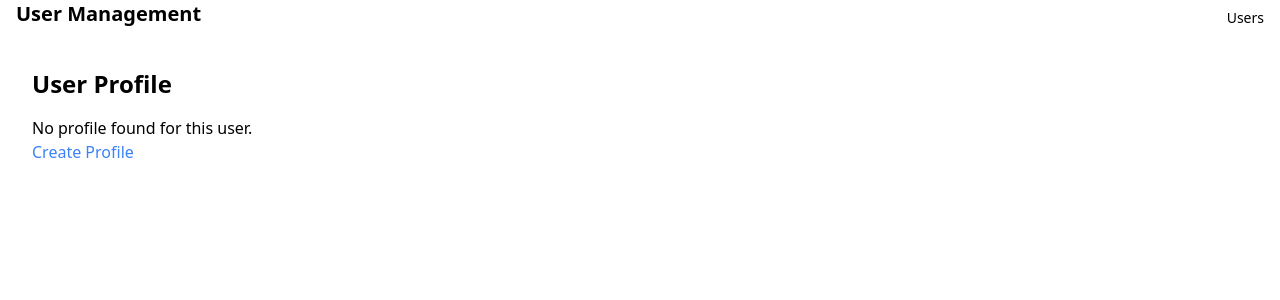
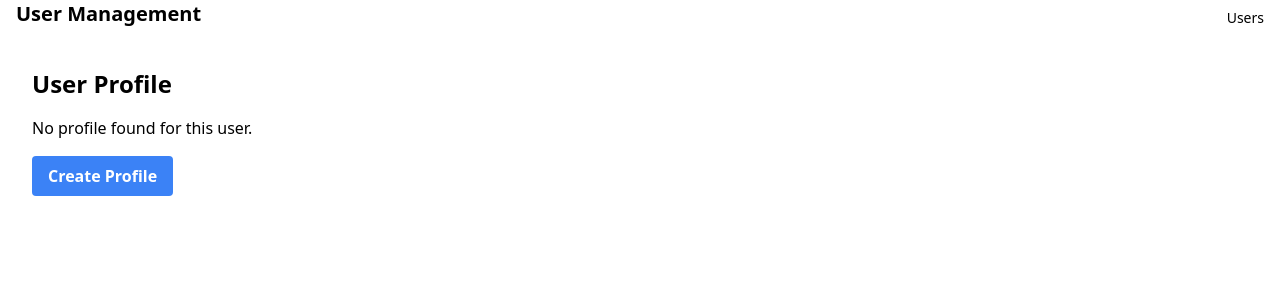
Before and after one commit to GauravOOO2/full-stack_User-Profile-Management_project_frontend, a Next.js app: page /profiles/1/view in a window 1280 px wide. Shown: the top 300 px of the page. Built offline with nearby package versions, Linux system fonts and the light colour scheme; no server answers.

Commit message:
Styles Update

```diff
--- a/src/components/ProfileForm.tsx
+++ b/src/components/ProfileForm.tsx
@@ -1,5 +1,6 @@
 import { useForm } from 'react-hook-form';
 import { useDispatch } from 'react-redux';
+import { useRouter } from 'next/router'; // Add this import
 import { AppDispatch } from '../store/store';
 import { updateProfile, createProfile } from '../store/profileSlice';
 
@@ -22,6 +23,7 @@ interface ProfileFormProps {
 const ProfileForm = ({ defaultValues, isEdit, userId, onCancel }: ProfileFormProps) => {
   const { register, handleSubmit } = useForm({ defaultValues });
   const dispatch = useDispatch<AppDispatch>();
+  const router = useRouter(); // Add this line
 
   const onSubmit = async (data: any) => {
     if (isEdit) {
@@ -30,6 +32,8 @@ const ProfileForm = ({ defaultValues, isEdit, userId, onCancel }: ProfileFormPro
       await dispatch(createProfile({ ...data, userId }));
     }
     if (onCancel) onCancel();
+    // Add this line to redirect after profile creation or update
+    router.push(`/profiles/${userId}/view`);
   };
 
   return (
--- a/src/pages/profiles/[userId]/view.tsx
+++ b/src/pages/profiles/[userId]/view.tsx
@@ -27,8 +27,11 @@ const ViewProfile = () => {
     return (
       <div className="p-8">
         <h1 className="text-2xl font-bold mb-4">User Profile</h1>
-        <div>No profile found for this user.</div>
-        <Link href={`/profiles/${userId}/create`} className="text-blue-500">
+        <div className="mb-4">No profile found for this user.</div>
+        <Link
+          href={`/profiles/${userId}/create`}
+          className="bg-blue-500 hover:bg-blue-600 text-white font-bold py-2 px-4 rounded transition duration-300 ease-in-out inline-block"
+        >
           Create Profile
         </Link>
       </div>
```
